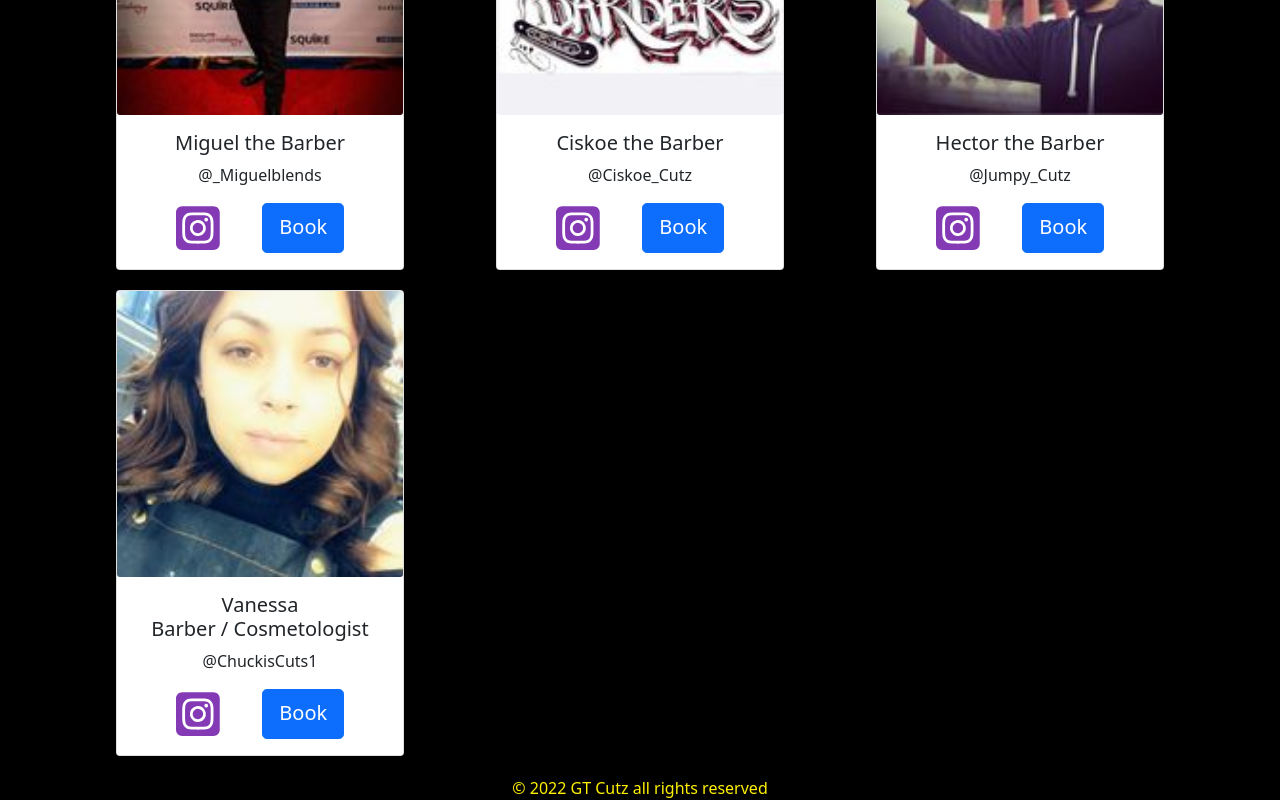
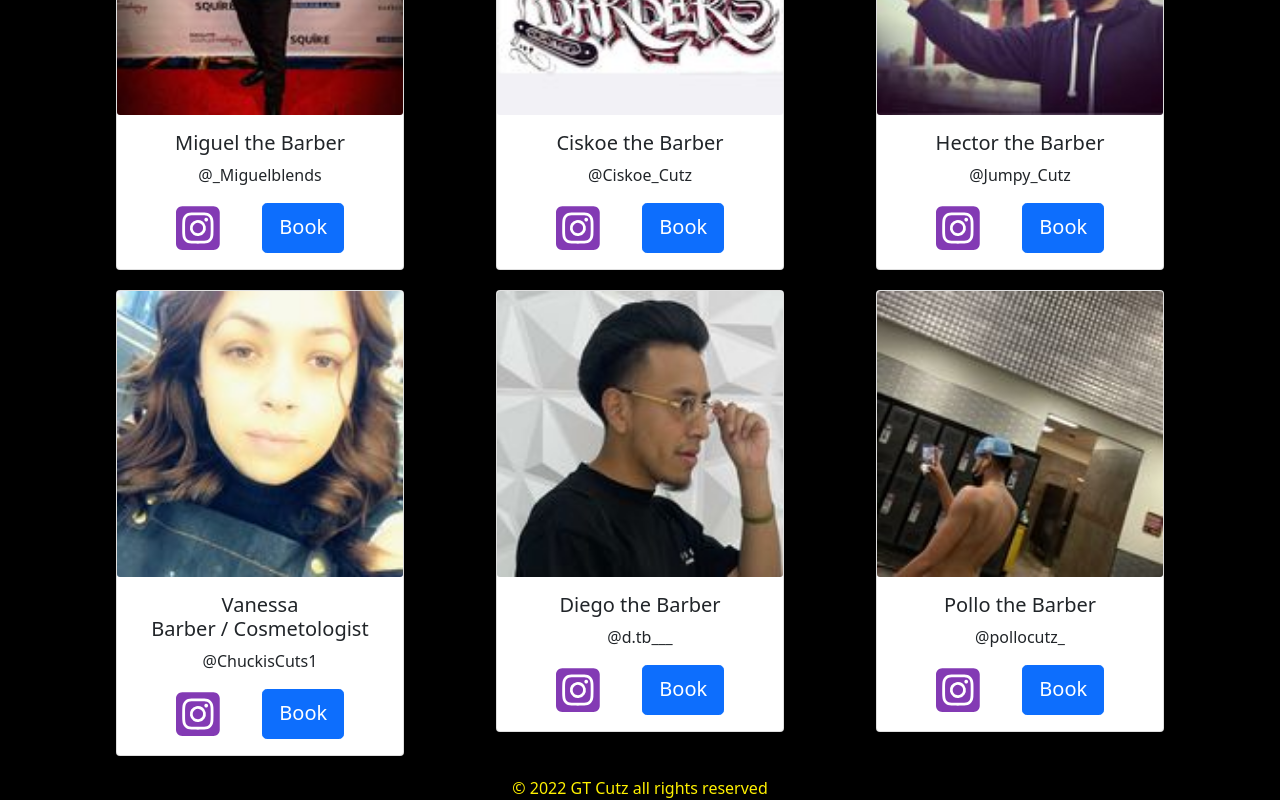
Before and after one commit to mamenjivar/gt-cutz-barbershop-react, a React (Create React App) app: page / in a window 1280 px wide. Shown: the part 2011-2811 px from the top of the page. Built offline with nearby package versions, Linux system fonts and the light colour scheme.

Commit message:
adding new members

```diff
--- a/src/components/MeetTheTeam/MeetTheTeam.jsx
+++ b/src/components/MeetTheTeam/MeetTheTeam.jsx
@@ -1,7 +1,6 @@
 import { Card, Button, Container, Row, Col } from 'react-bootstrap';
 import { FontAwesomeIcon } from '@fortawesome/react-fontawesome';
 import {
-  faInstagram,
   faInstagramSquare,
 } from '@fortawesome/free-brands-svg-icons';
 
@@ -16,7 +15,8 @@ import miguelblends from '../../img/team-img/_miguelblends-Miguel_the_barber.jpe
 import ciskoeCutz from '../../img/team-img/Ciskoe_Cutz-Ciskoe_the_barber.jpeg';
 import jumpyCutz from '../../img/team-img/jumpy_cutz-Hector_the_barber.jpeg';
 import chuckiscutz from '../../img/team-img/chuckiscuts1-vanessa-Garza.jpeg';
-import { classicNameResolver } from 'typescript';
+import diegocutz from '../../img/team-img/Diego-cutz-barber.jpeg';
+import pollocutz from '../../img/team-img/pollocutz-barber.jpeg';
 
 /**
  * Meet the team section where one can see
@@ -261,6 +261,74 @@ const MeetTheTeam = () => {
               </Card.Body>
             </Card>
           </Col>
+
+          <Col md={6} sm={12} lg={4} className={classes.teamCard}>
+            <Card style={{ width: '18rem' }} className="mx-auto">
+              <Card.Img src={diegocutz} />
+              <Card.Body>
+                <Card.Title className={classes.centerTitle}>
+                  Diego the Barber
+                </Card.Title>
+                <Card.Text className={classes.igCenter}>
+                  @d.tb___
+                </Card.Text>
+                <div className={classes.centerButton}>
+                  <a
+                    href="https://www.instagram.com/d.tb___/"
+                    target="_blank"
+                    rel="noreferrer"
+                  >
+                    <FontAwesomeIcon
+                      className={classes.instaSize}
+                      icon={faInstagramSquare}
+                    />
+                  </a>
+                  <Button
+                    href="http://book.thecut.co/dtb_"
+                    variant="primary"
+                    target="_blank"
+                    size="lg"
+                  >
+                    Book
+                  </Button>
+                </div>
+              </Card.Body>
+            </Card>
+          </Col>
+
+          <Col md={6} sm={12} lg={4} className={classes.teamCard}>
+            <Card style={{ width: '18rem' }} className="mx-auto">
+              <Card.Img src={pollocutz} />
+              <Card.Body>
+                <Card.Title className={classes.centerTitle}>
+                  Pollo the Barber
+                </Card.Title>
+                <Card.Text className={classes.igCenter}>
+                  @pollocutz_
+                </Card.Text>
+                <div className={classes.centerButton}>
+                  <a
+                    href="https://www.instagram.com/pollocutz_/"
+                    target="_blank"
+                    rel="noreferrer"
+                  >
+                    <FontAwesomeIcon
+                      className={classes.instaSize}
+                      icon={faInstagramSquare}
+                    />
+                  </a>
+                  <Button
+                    href="https://www.instagram.com/pollocutz_/?igshid=YmMyMTA2M2Y%3D"
+                    variant="primary"
+                    target="_blank"
+                    size="lg"
+                  >
+                    Book
+                  </Button>
+                </div>
+              </Card.Body>
+            </Card>
+          </Col>
         </Row>
       </Container>
     </section>
```
Also changed, not shown: src/img/team-img/Diego-cutz-barber.jpeg (added), src/img/team-img/pollocutz-barber.jpeg (added).
